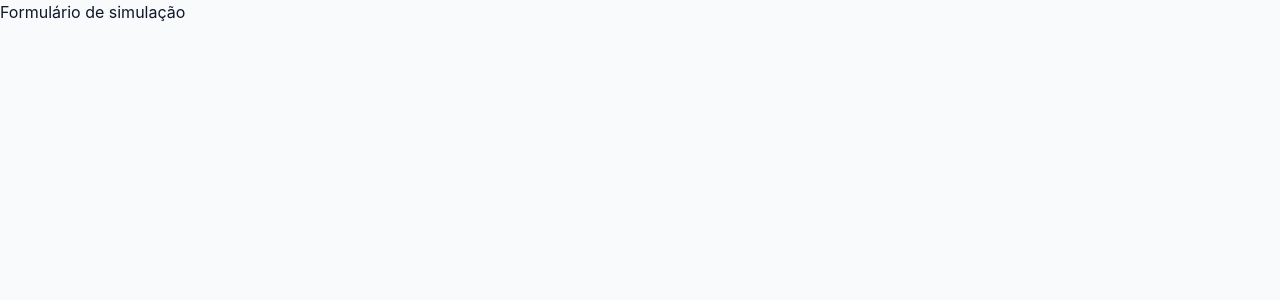
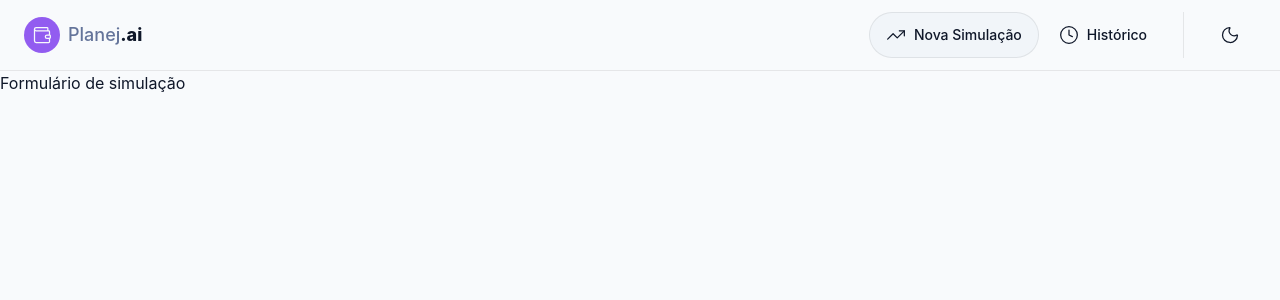
Before and after one commit to carvalhojccs/planejai, a React (Vite) app: page / in a window 1280 px wide. Shown: the top 300 px of the page. Built offline with nearby package versions, Linux system fonts and the light colour scheme.

Commit message:
feat: cria o o contexto para o header e utiliza no toggle do tema

```diff
--- /dev/null
+++ b/src/components/layout/RootLayout.tsx
@@ -0,0 +1,12 @@
+import { Outlet } from 'react-router-dom'
+
+import { Header } from '../shared/Header'
+
+export function RootLayout() {
+  return (
+    <>
+      <Header />
+      <Outlet />
+    </>
+  )
+}
--- /dev/null
+++ b/src/components/shared/Divider.tsx
@@ -0,0 +1,32 @@
+interface DividerProps {
+  orientation?: 'horizontal' | 'vertical'
+  spacing?: number
+  className?: string
+}
+
+export function Divider({
+  orientation = 'horizontal',
+  spacing = 16,
+  className,
+}: DividerProps) {
+  const style =
+    orientation === 'horizontal'
+      ? { marginTop: spacing, marginBottom: spacing }
+      : { marginLeft: spacing, marginRight: spacing }
+
+  const classNamesByOrientation = {
+    horizontal: 'w-full h-px',
+    vertical: 'self-stretch w-px',
+  }
+
+  return (
+    <div
+      role="separator"
+      aria-orientation={orientation}
+      style={style}
+      className={['bg-border', classNamesByOrientation[orientation], className]
+        .filter(Boolean)
+        .join(' ')}
+    />
+  )
+}
--- /dev/null
+++ b/src/components/shared/Header.tsx
@@ -0,0 +1,54 @@
+import { Clock, Moon, Sun, TrendingUp, Wallet } from 'lucide-react'
+import { useNavigate } from 'react-router-dom'
+
+import { useTheme } from '@/hooks/useTheme'
+
+import { Button } from './Button'
+import { Divider } from './Divider'
+
+export function Header() {
+  const navigate = useNavigate()
+  const { theme, toggleTheme } = useTheme()
+
+  return (
+    <header className="border-b border-(--border) px-6 py-3">
+      <nav className="flex items-center justify-between">
+        {/* Logo */}
+        <div className="flex items-center gap-2">
+          <div className="bg-primary flex h-9 w-9 items-center justify-center rounded-full">
+            <Wallet size={20} className="text-primary-foreground" />
+          </div>
+          <span className="text-lg">
+            <span className="text-muted-foreground font-medium">Planej</span>
+            <span className="font-extrabold">.ai</span>
+          </span>
+        </div>
+
+        {/* Actions Buttons */}
+        <div className="flex items-center gap-1">
+          <Button
+            variant="secondary"
+            icon={TrendingUp}
+            onClick={() => void navigate('/')}
+          >
+            <span className="hidden sm:inline">Nova Simulação</span>
+          </Button>
+          <Button
+            variant="ghost"
+            icon={Clock}
+            onClick={() => void navigate('/historico')}
+          >
+            <span className="hidden sm:inline">Histórico</span>
+          </Button>
+          <Divider orientation="vertical" />
+          <Button
+            aria-label={`Mudar para tema ${theme === 'light' ? 'escuro' : 'claro'}`}
+            variant="ghost"
+            icon={theme === 'light' ? Moon : Sun}
+            onClick={toggleTheme}
+          />
+        </div>
+      </nav>
+    </header>
+  )
+}
--- /dev/null
+++ b/src/context/theme/ThemeContext.tsx
@@ -0,0 +1,12 @@
+import { createContext } from 'react'
+
+export type Theme = 'light' | 'dark'
+
+interface ThemeContextValue {
+  theme: Theme
+  toggleTheme: () => void
+}
+
+export const ThemeContext = createContext<ThemeContextValue | undefined>(
+  undefined,
+)
--- /dev/null
+++ b/src/context/theme/ThemeProvider.tsx
@@ -0,0 +1,34 @@
+import { type PropsWithChildren, useEffect, useState } from 'react'
+
+import { type Theme, ThemeContext } from './ThemeContext'
+
+export function ThemeProvider({ children }: PropsWithChildren) {
+  const [theme, setTheme] = useState<Theme>(() => {
+    const localStorageTheme = localStorage.getItem('theme') as Theme | null
+
+    if (localStorageTheme) {
+      return localStorageTheme
+    }
+
+    const systemPrefersDark = window.matchMedia(
+      '(prefers-color-scheme: dark)',
+    ).matches
+
+    return systemPrefersDark ? 'dark' : 'light'
+  })
+
+  useEffect(() => {
+    document.documentElement.setAttribute('data-theme', theme)
+    localStorage.setItem('theme', theme)
+  }, [theme])
+
+  const toggleTheme = () => {
+    setTheme((currentTheme) => (currentTheme === 'light' ? 'dark' : 'light'))
+  }
+
+  return (
+    <ThemeContext.Provider value={{ theme, toggleTheme }}>
+      {children}
+    </ThemeContext.Provider>
+  )
+}
--- /dev/null
+++ b/src/hooks/useTheme.tsx
@@ -0,0 +1,13 @@
+import { useContext } from 'react'
+
+import { ThemeContext } from '@/context/theme/ThemeContext'
+
+export function useTheme() {
+  const context = useContext(ThemeContext)
+
+  if (context === undefined) {
+    throw new Error('useTheme must be used within a ThemeProvider')
+  }
+
+  return context
+}
--- a/src/main.tsx
+++ b/src/main.tsx
@@ -4,9 +4,12 @@
 import { createRoot } from 'react-dom/client'
 
 import App from './App.tsx'
+import { ThemeProvider } from './context/theme/ThemeProvider.tsx'
 
 createRoot(document.getElementById('root')!).render(
   <StrictMode>
-    <App />
+    <ThemeProvider>
+      <App />
+    </ThemeProvider>
   </StrictMode>,
 )
--- a/src/router.tsx
+++ b/src/router.tsx
@@ -1,7 +1,10 @@
 import { createBrowserRouter } from 'react-router-dom'
+
+import { RootLayout } from './components/layout/RootLayout'
 
 export const router = createBrowserRouter([
   {
+    element: <RootLayout />,
     children: [
       {
         path: '/',
```
